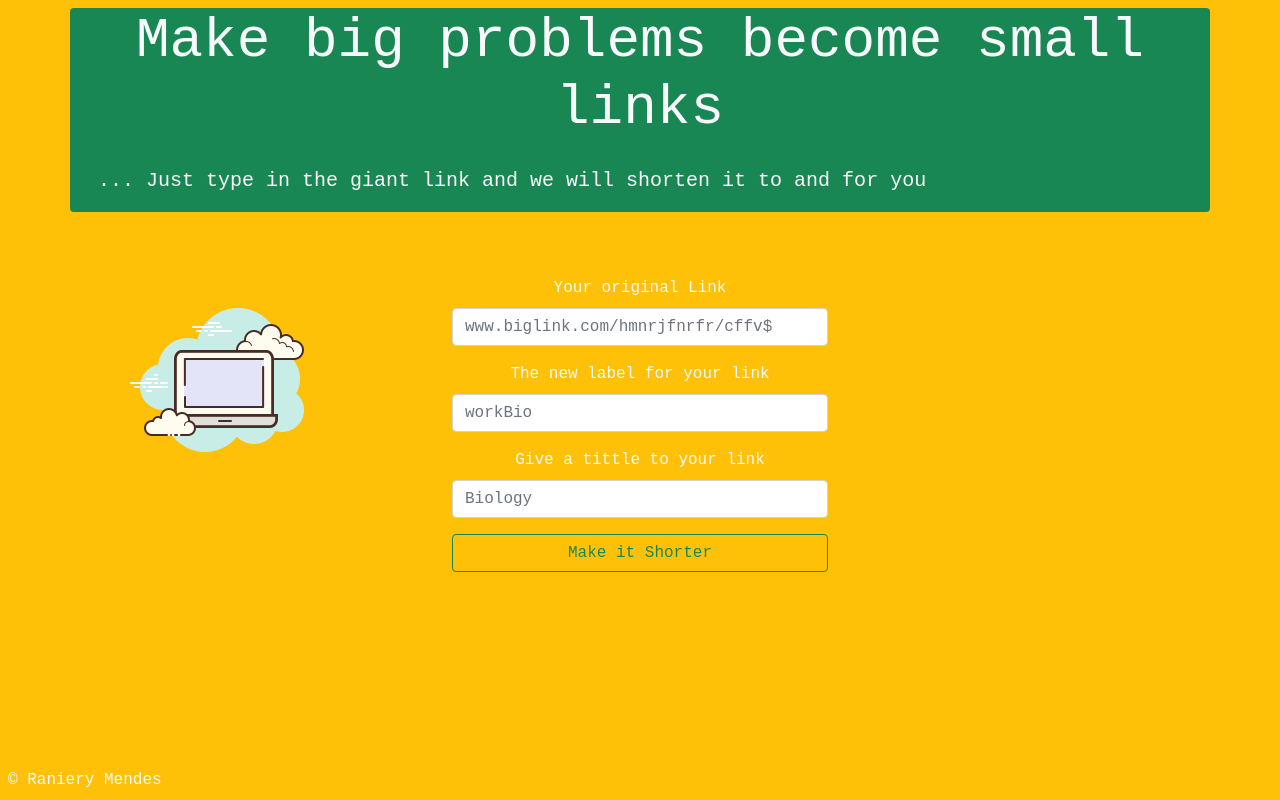
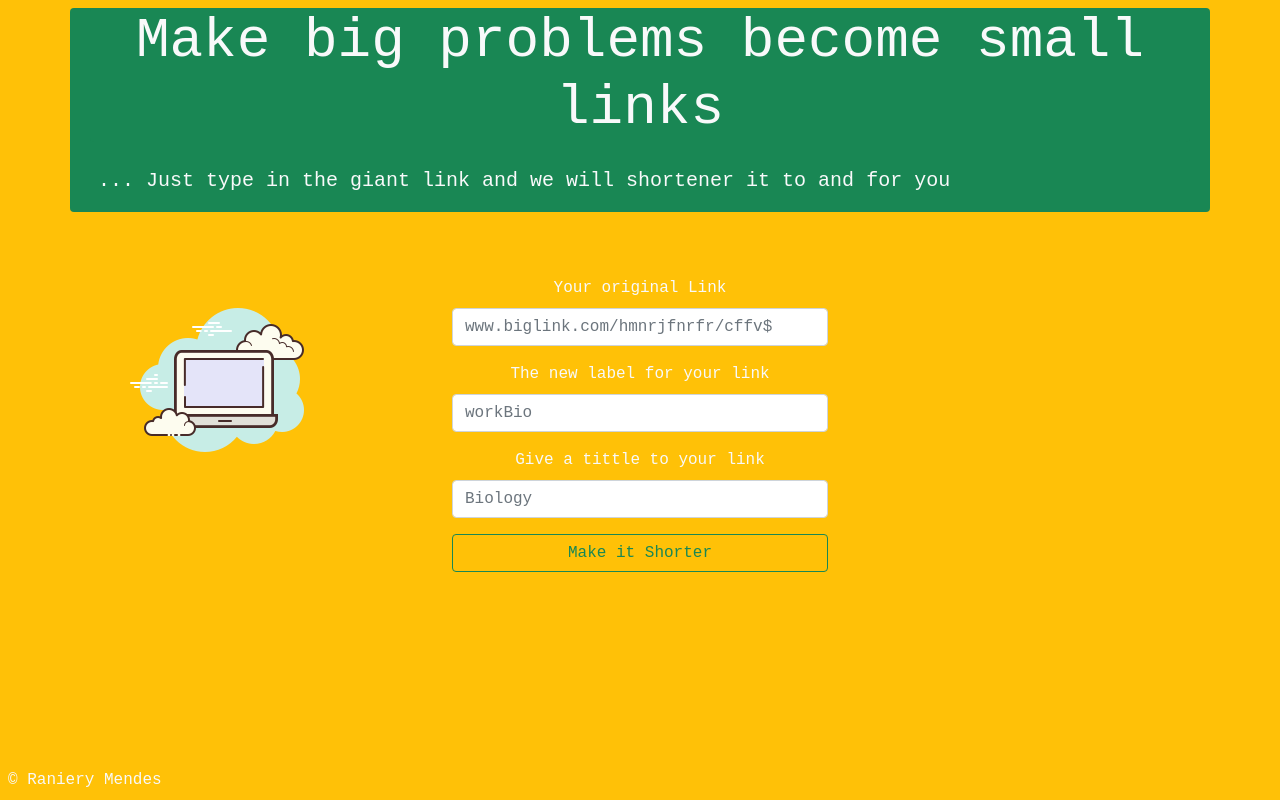
Before and after one commit to RanieryMendes/link_shortener, a plain HTML site: page index.html in a window 1280 px wide. Drawn offline with nearby package versions, Linux system fonts and the light colour scheme.

```diff
--- a/index.html
+++ b/index.html
@@ -15,7 +15,7 @@
 
     <div class="container justify-content-center bg-success rounded">
     <h1  class="display-4 bg-success text-light text-center rounded p2 m-2">Make big problems become small links</h1>
-    <p class="ml-5 p-3">... Just type in the giant link and we will shorten it to and for you</p>
+    <p class="ml-5 p-3">... Just type in the giant link and we will shortener it to and for you</p>
     </div>
 
     <div class="container p-5 ">
```
